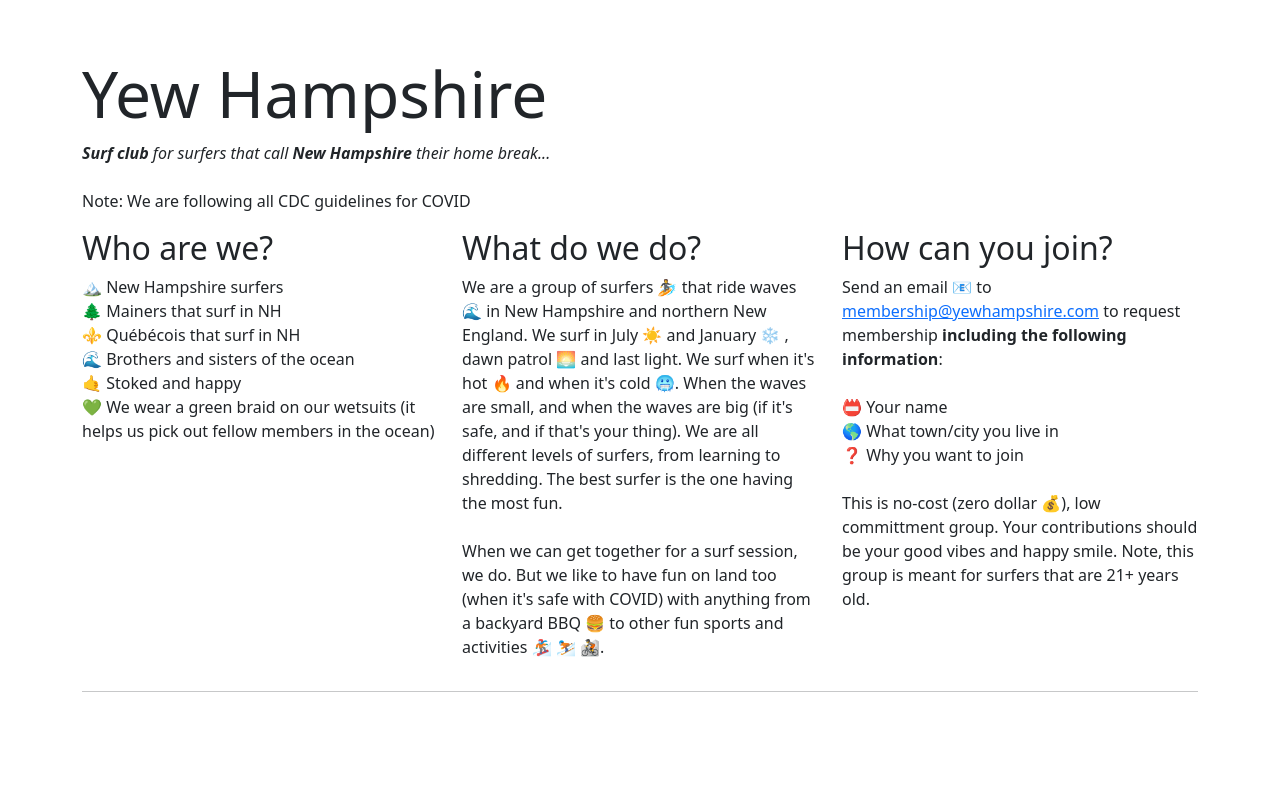
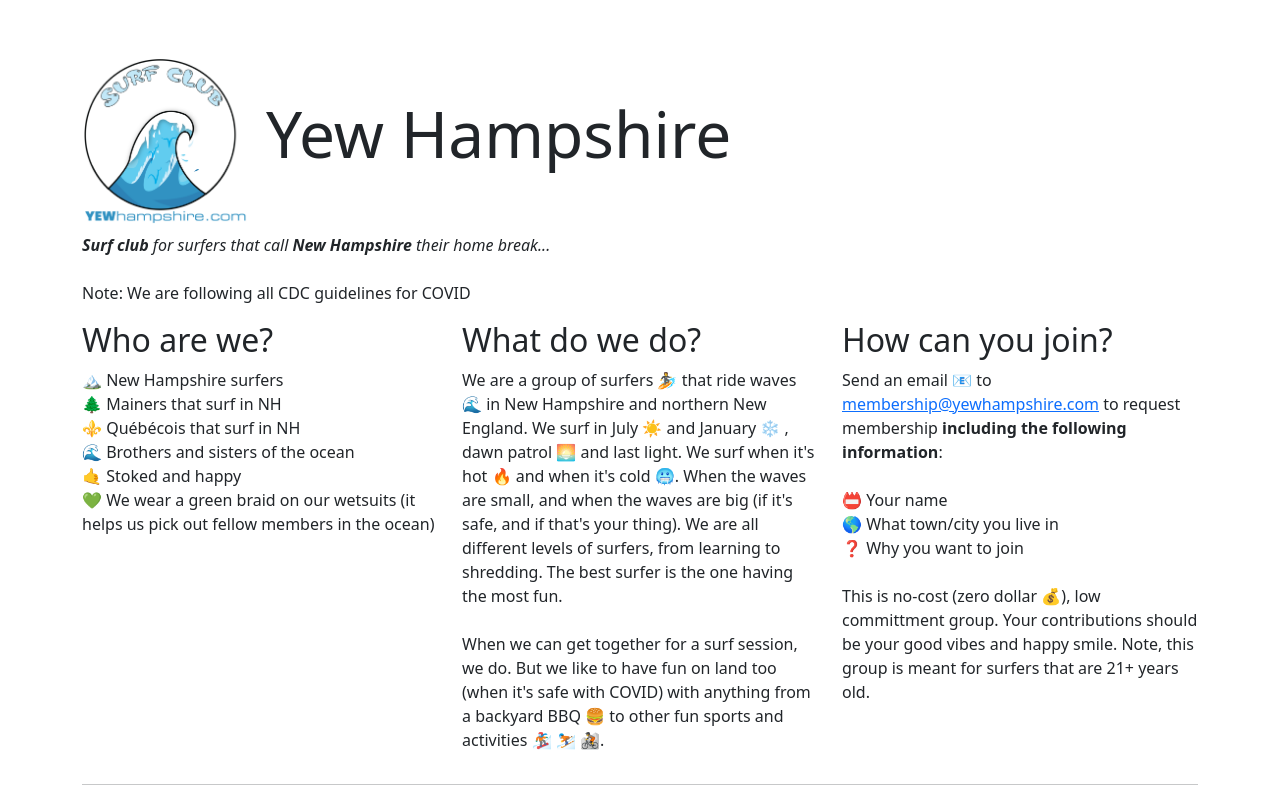
Before and after one commit to trstringer/yew-hampshire, a plain HTML site: page index.html in a window 1280 px wide. Drawn offline with nearby package versions, Linux system fonts and the light colour scheme.

Commit message:
add logo

```diff
--- a/index.html
+++ b/index.html
@@ -23,7 +23,7 @@
       <!-- Main jumbotron for a primary marketing message or call to action -->
       <div class="jumbotron">
         <div class="container">
-          <h1 class="display-3">Yew Hampshire</h1>
+          <h1 class="display-3"><img src="./logo.png" width="15%" height="15%"> Yew Hampshire</h1>
           <p>
               <i><b>Surf club</b> for surfers that call <b>New Hampshire</b> their home break...</i><br /><br />
               Note: We are following all CDC guidelines for COVID
```
Also changed, not shown: logo.png (added).
